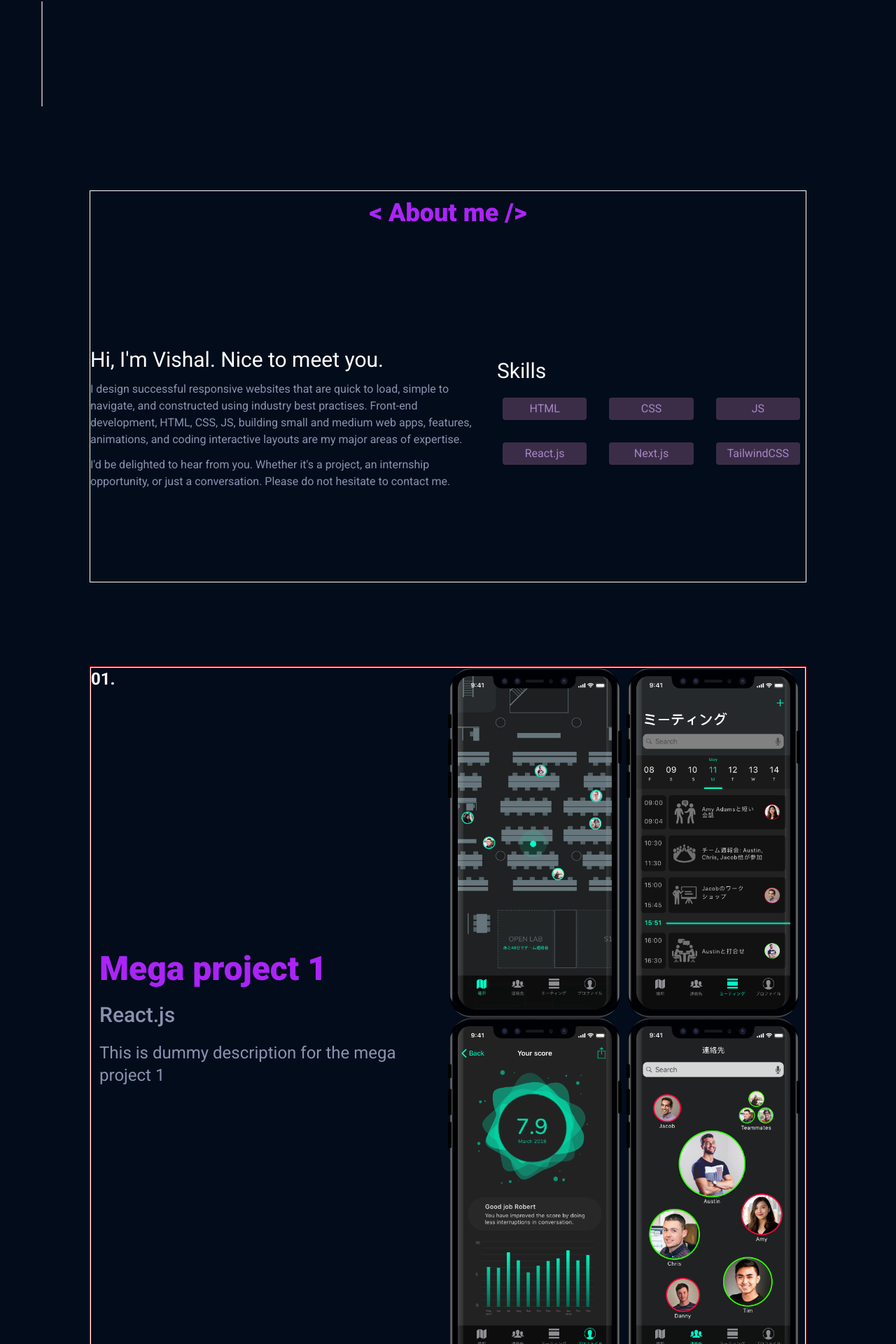
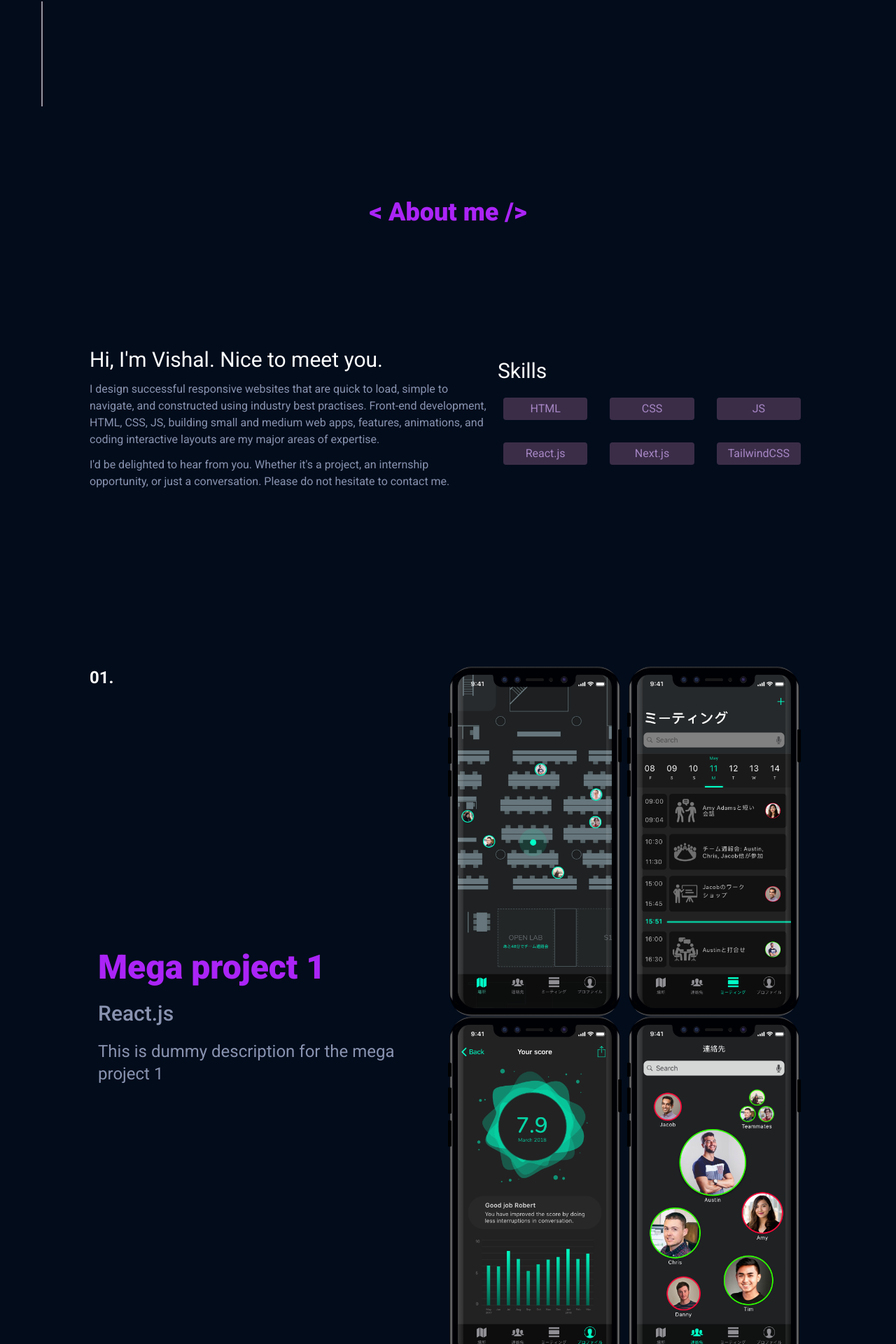
Before and after one commit to VishalTyagi098/PortfolioWebsite, a Next.js app: page / in a window 1280 px wide. Shown: the part 648-2568 px from the top of the page at 70% size. Built offline with nearby package versions, Linux system fonts and the light colour scheme.

Commit message:
removed borders

```diff
--- a/components/About/About.js
+++ b/components/About/About.js
@@ -6,7 +6,7 @@ import Heading from "../Layout/Heading";
 function About() {
   return (
     <div className="flex justify-center items-center h-[100vh] ">
-      <div className="grid grid-col-2 gap-4 border border-white w-4/5 h-[70vh] ">
+      <div className="grid grid-col-2 gap-4 w-4/5 h-[70vh] ">
 
         <div className="flex justify-center items-center col-span-2 h-1/3">
           <Heading title="About me" />
--- a/components/Projects/Projects.js
+++ b/components/Projects/Projects.js
@@ -21,8 +21,8 @@ function projects() {
 
   return (
     <div className="flex justify-center h-full ">
-      <div className="flex flex-col justify-center items-center border border-red-600 w-4/5">
-        <div className=" border border-white w-full h-full ">
+      <div className="flex flex-col justify-center items-center w-4/5">
+        <div className=" w-full h-full ">
           <MegaProjects {...mega1}/>
         </div>
 
```
